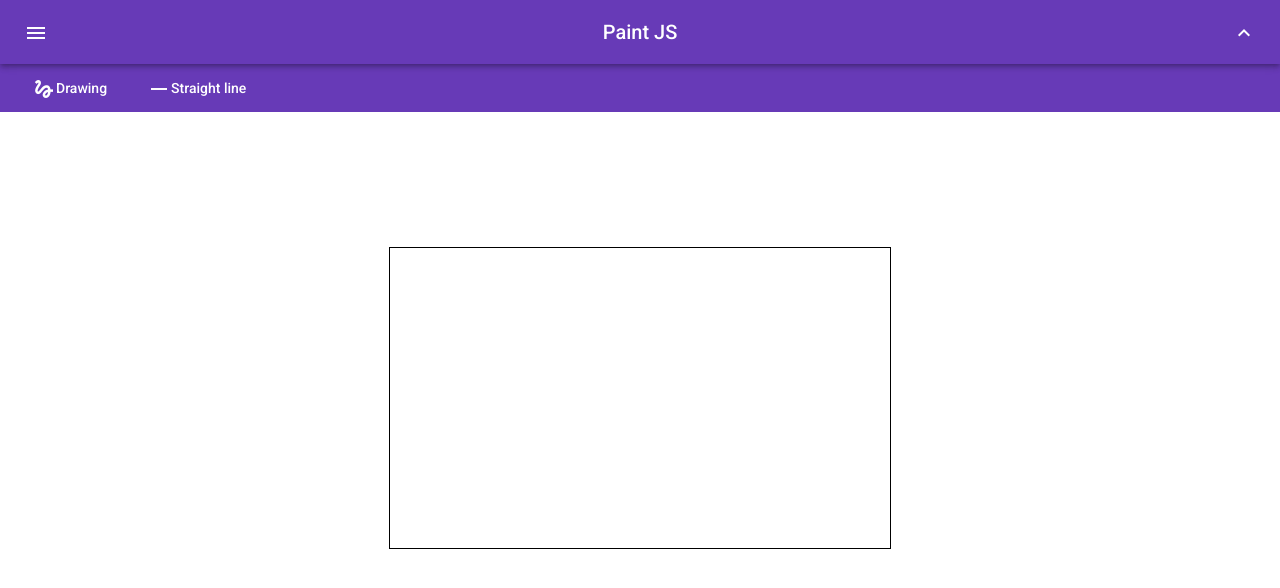
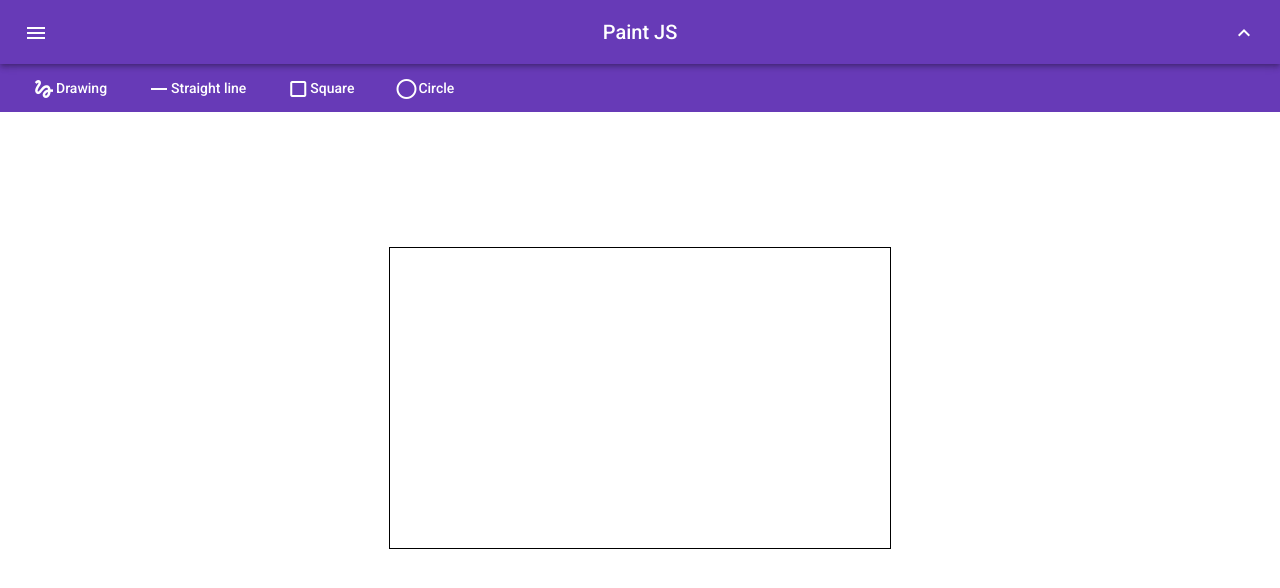
Before and after one commit to hwawrzacz/graphics-manipulator, an Angular app: page / in a window 1280 px wide. Shown: the top 588 px of the page. Built offline with nearby package versions, Linux system fonts and the light colour scheme.

Commit message:
Add buttons to canvas toolbar
Add square and circle button.

```diff
--- a/src/app/components/canvas-toolbar/canvas-toolbar.component.html
+++ b/src/app/components/canvas-toolbar/canvas-toolbar.component.html
@@ -2,7 +2,16 @@
   <button mat-button [class.active]="isDrawingMode" (click)="enableDrawingMode()">
     <mat-icon> gesture </mat-icon> <span>Drawing</span>
   </button>
+
   <button mat-button [class.active]="isStraightLineMode" (click)="enableStraightLineMode()">
     <mat-icon> horizontal_rule </mat-icon> <span>Straight line</span>
   </button>
+
+  <button mat-button [class.active]="isSquareMode" (click)="enableSquareMode()">
+    <mat-icon> crop_square </mat-icon> <span>Square</span>
+  </button>
+
+  <button mat-button [class.active]="isCircleMode" (click)="enableCircleMode()">
+    <mat-icon> panorama_fish_eye </mat-icon> <span>Circle</span>
+  </button>
 </div>
--- a/src/app/components/canvas-toolbar/canvas-toolbar.component.ts
+++ b/src/app/components/canvas-toolbar/canvas-toolbar.component.ts
@@ -18,15 +18,31 @@ export class CanvasToolbarComponent implements OnInit {
   get isStraightLineMode(): boolean {
     return this._canvasStateService.drawingMode$.value === DrawingMode.STRAIGHT_LINE;
   }
+
+  get isSquareMode(): boolean {
+    return this._canvasStateService.drawingMode$.value === DrawingMode.SQUARE;
+  }
+
+  get isCircleMode(): boolean {
+    return this._canvasStateService.drawingMode$.value === DrawingMode.CIRCLE;
+  }
   //#endregion
 
   ngOnInit(): void { }
+
+  public enableDrawingMode(): void {
+    this._canvasStateService.drawingMode$.next(DrawingMode.DRAWING);
+  }
 
   public enableStraightLineMode(): void {
     this._canvasStateService.drawingMode$.next(DrawingMode.STRAIGHT_LINE);
   }
 
-  public enableDrawingMode(): void {
-    this._canvasStateService.drawingMode$.next(DrawingMode.DRAWING);
+  public enableSquareMode(): void {
+    this._canvasStateService.drawingMode$.next(DrawingMode.SQUARE);
+  }
+
+  public enableCircleMode(): void {
+    this._canvasStateService.drawingMode$.next(DrawingMode.CIRCLE);
   }
 }
```
